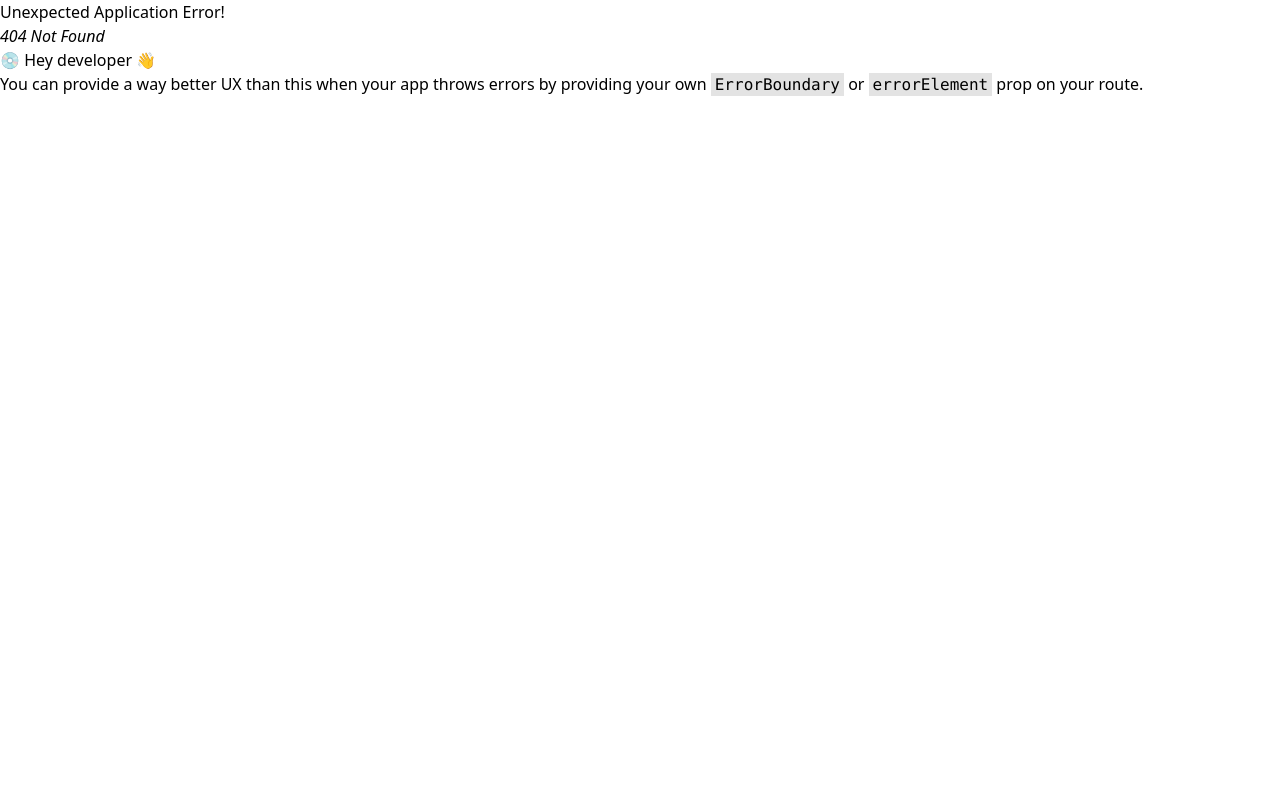
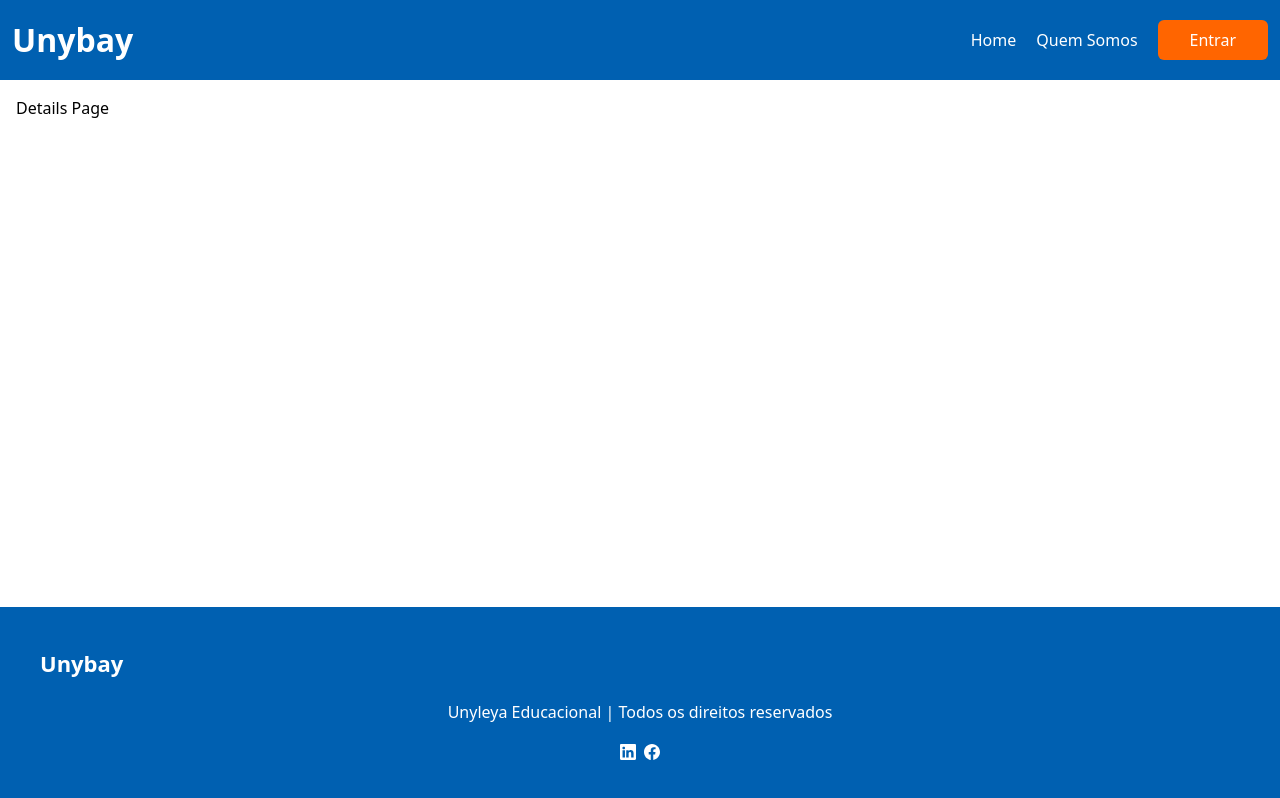
Before and after one commit to beacastroalves/projeto-final-pos-unyleya, a React (Vite) app: page /products/details in a window 1280 px wide. Before the commit this address had no page. Built offline with nearby package versions, Linux system fonts and the light colour scheme.

Commit message:
Criando as paginas de lista de produtos e de detalhes

```diff
--- /dev/null
+++ b/src/pages/details/index.tsx
@@ -0,0 +1,11 @@
+import UserTemplate from "../../templates/user-template";
+
+const Details = () => {
+  return (
+    <UserTemplate>
+      <h1>Details Page</h1>
+    </UserTemplate>
+  )
+};
+
+export default Details;
--- /dev/null
+++ b/src/pages/list-products/index.tsx
@@ -0,0 +1,11 @@
+import UserTemplate from "../../templates/user-template";
+
+const ListProducts = () => {
+  return (
+    <UserTemplate>
+      <h1>List Products</h1>
+    </UserTemplate>
+  )
+};
+
+export default ListProducts;
```
Also changed, not shown: src/App.tsx (+10 -0 lines).
